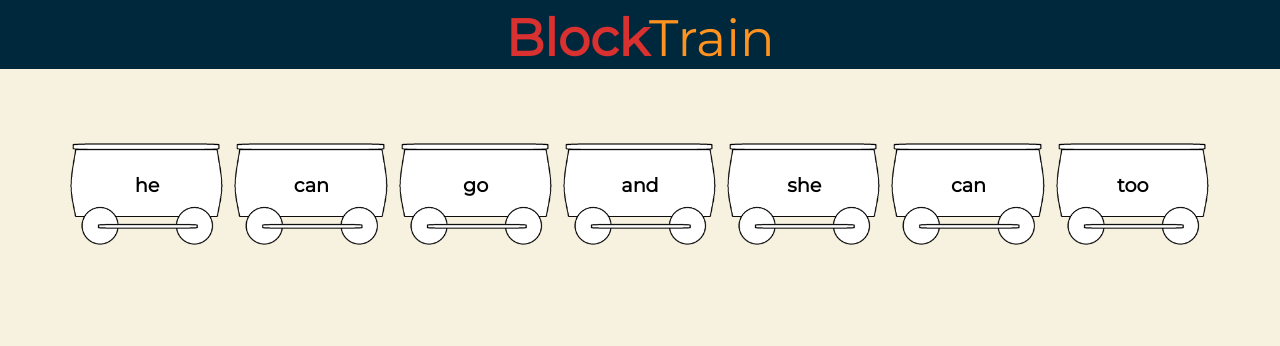
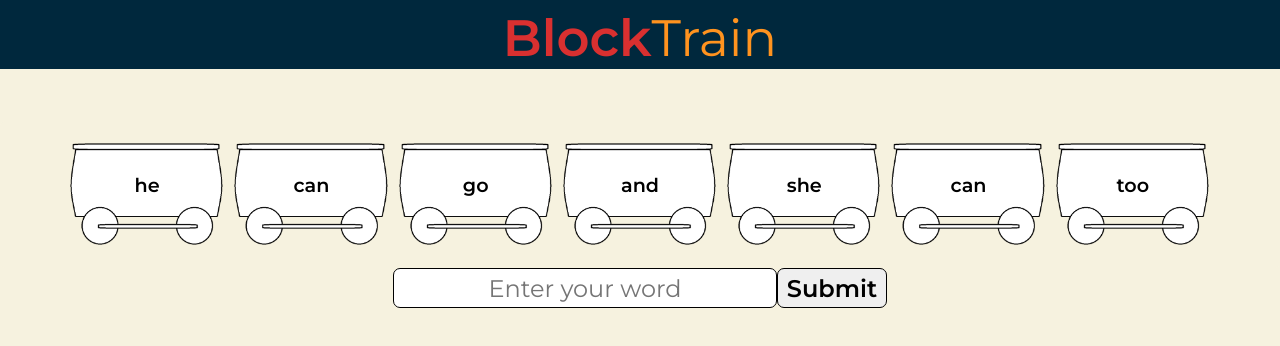
Before and after one commit to GDW1/BlockTrain, a React (Create React App) app in the folder blocktrain/: page / in a window 1280 px wide. Shown: the top 346 px of the page. Built offline with nearby package versions, Linux system fonts and the light colour scheme.

Commit message:
d_wang input box works with display

```diff
--- a/blocktrain/src/App.js
+++ b/blocktrain/src/App.js
@@ -2,12 +2,14 @@ import logo from './logo.svg';
 import './App.css';
 import Header from './components/Header.jsx'
 import Display from './components/Display.jsx'
+import InputBox from './components/InputBox';
 
 function App() {
   return (
     <div className="App">
         <Header/>
         <Display/>
+        <InputBox/>
     </div>
   );
 }
--- a/blocktrain/src/components/InputBox.js
+++ b/blocktrain/src/components/InputBox.js
@@ -51,6 +51,7 @@ function InputBox(props){
                 id="next_word"
                 name="next_word"
                 className = "InputBox"
+                placeholder="Enter your word"
                 type = "text"
                 minLength = "1"
                 maxLength = "20"
```
